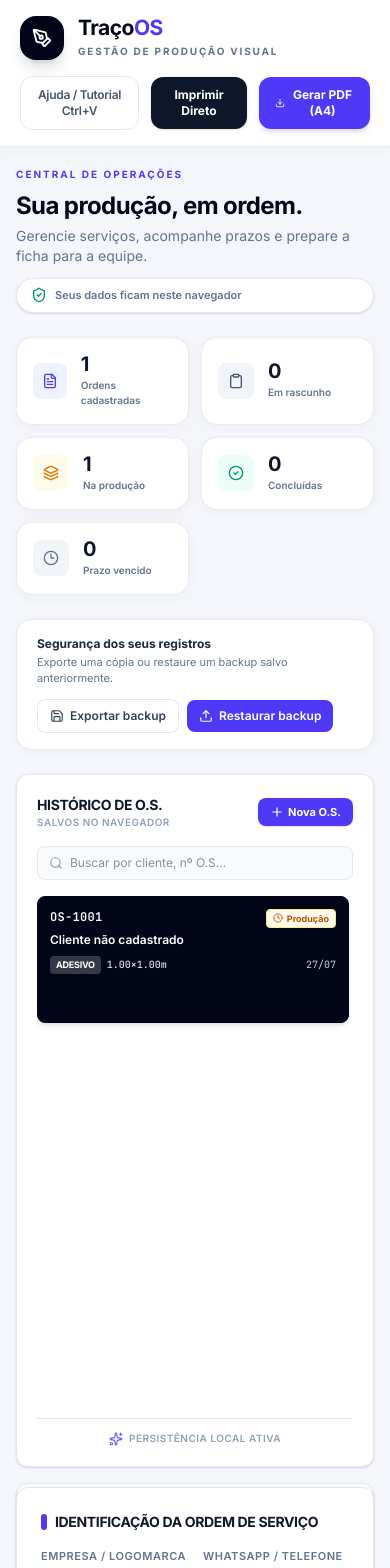
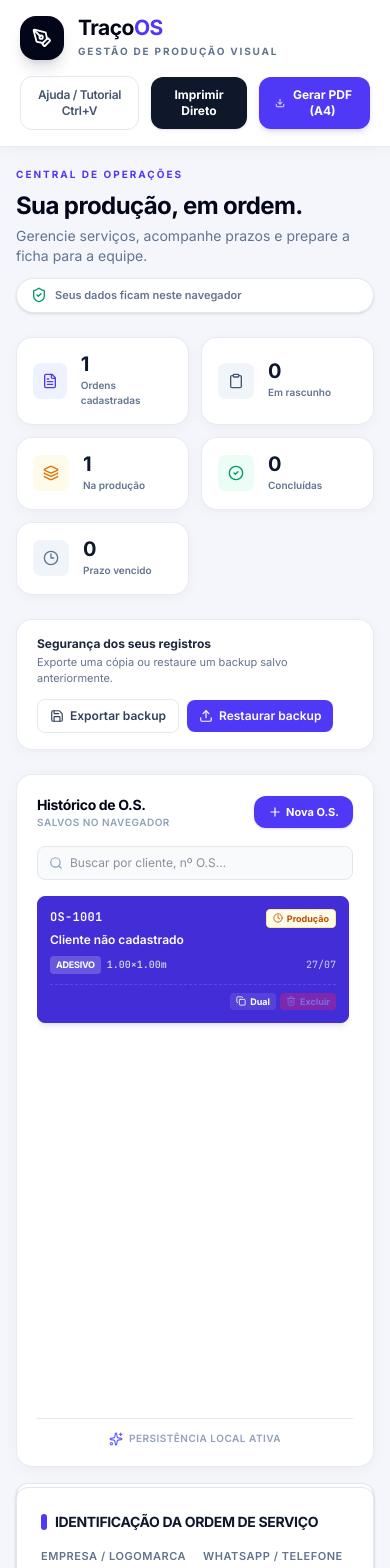
Before and after one commit to polar4851/geradordeos, a React (Vite) app: page / in a window 390 px wide. Shown: the top 1568 px of the page. Built offline with nearby package versions, Linux system fonts and the light colour scheme.

Commit message:
Polish order history panel and responsive actions

```diff
--- a/src/components/OSHistory.tsx
+++ b/src/components/OSHistory.tsx
@@ -45,17 +45,17 @@ export default function OSHistory({
   });
 
   return (
-    <div className="bg-white p-5 rounded-xl border border-slate-200 shadow-sm flex flex-col h-full max-h-[820px]">
+    <div className="bg-white p-5 md:p-5 rounded-2xl border border-slate-200/80 shadow-[0_3px_16px_rgba(15,23,42,0.04)] flex flex-col h-full max-h-[820px]">
       {/* Upper header action */}
       <div className="flex justify-between items-center mb-4">
         <div>
-          <h2 className="text-sm font-extrabold text-slate-900 uppercase tracking-tight">Histórico de O.S.</h2>
+          <h2 className="text-sm font-extrabold text-slate-950 tracking-tight">Histórico de O.S.</h2>
           <p className="text-[10px] text-slate-400 uppercase tracking-wider font-semibold">Salvos no navegador</p>
         </div>
         <button
           type="button"
           onClick={onCreateNew}
-          className="flex items-center gap-1 text-[11px] bg-indigo-600 hover:bg-indigo-700 text-white font-bold py-1.5 px-3 rounded-lg shadow-sm transition-all"
+          className="flex items-center gap-1 text-[11px] bg-indigo-600 hover:bg-indigo-700 text-white font-bold py-2 px-3.5 rounded-xl shadow-sm shadow-indigo-600/15 transition-all"
         >
           <Plus className="w-3.5 h-3.5" />
           Nova O.S.
@@ -103,8 +103,8 @@ export default function OSHistory({
                 onClick={() => onSelect(order.id)}
                 className={`group border rounded-lg p-3 text-left cursor-pointer transition-all ${
                   isActive
-                  ? 'bg-slate-950 border-slate-950 shadow-md text-white'
-                  : 'bg-white border-slate-200 hover:border-slate-350 hover:bg-slate-50/50 text-slate-800'
+                  ? 'bg-indigo-700 border-indigo-700 shadow-md shadow-indigo-900/10 text-white'
+                  : 'bg-white border-slate-200 hover:border-indigo-200 hover:bg-indigo-50/30 text-slate-800'
                 }`}
               >
                 <div className="flex justify-between items-start gap-2 mb-1">
@@ -142,7 +142,7 @@ export default function OSHistory({
                 </div>
 
                 {/* Hover actions inside list item (duplicate / delete) */}
-                <div className="flex justify-end gap-1 mt-2.5 pt-2 border-t border-dashed border-slate-100/15 opacity-0 group-hover:opacity-100 transition-opacity">
+                <div className="flex justify-end gap-1 mt-2.5 pt-2 border-t border-dashed border-slate-100/15 opacity-100 sm:opacity-0 sm:group-hover:opacity-100 transition-opacity">
                   <button
                     type="button"
                     onClick={(e) => {
```
